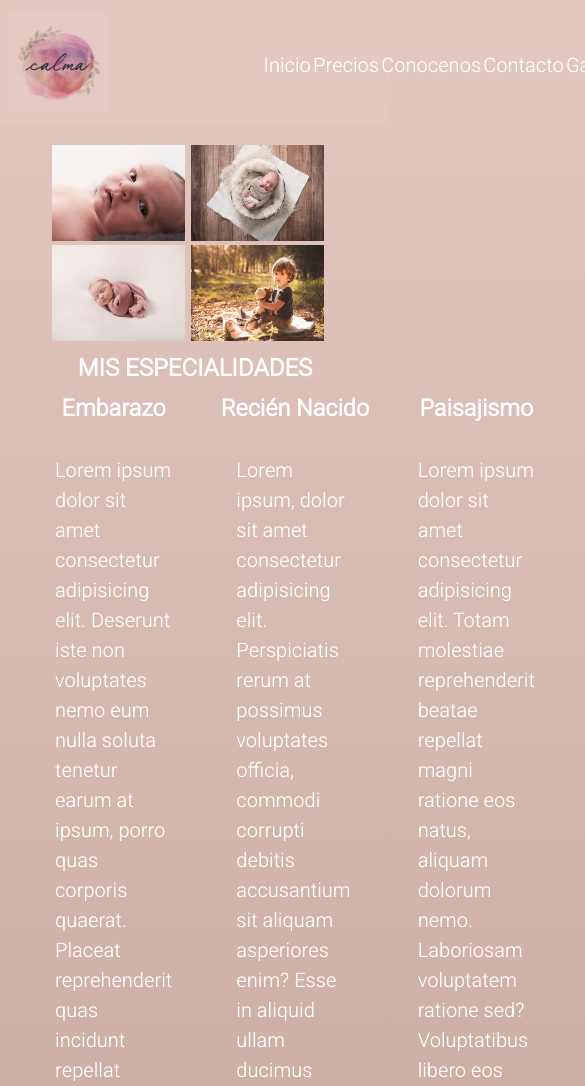
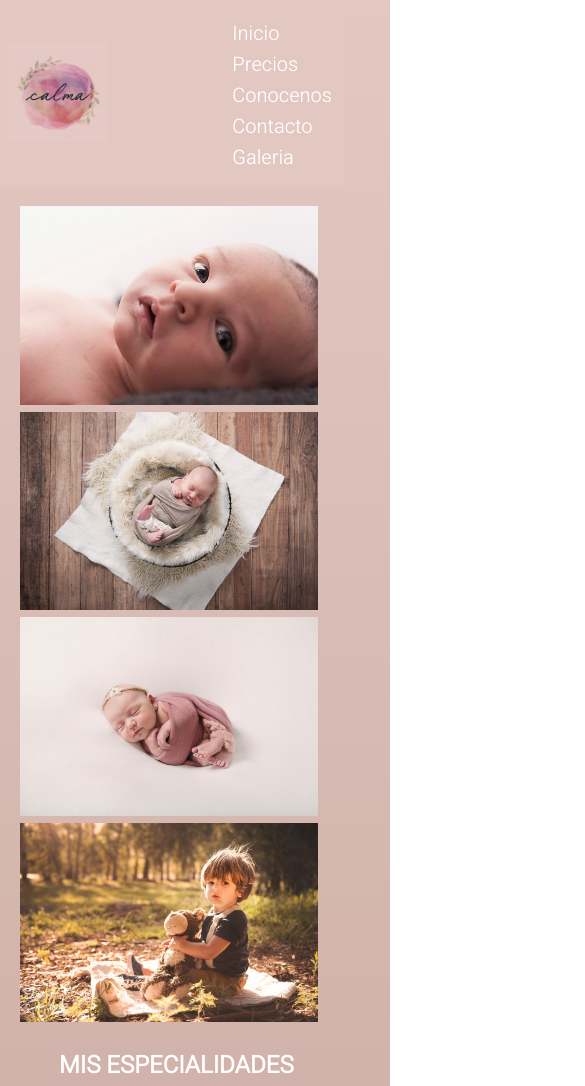
Before and after one commit to BerLissarrague/Repo-Proyecto-final, a plain HTML site: page index.html in a window 390 px wide. Shown: the top 1086 px of the page, 585 px wide, since content can reach past the window. Drawn offline with Linux system fonts and the light colour scheme.

Commit message:
Responsive

```diff
--- a/Css/estilo.css
+++ b/Css/estilo.css
@@ -178,3 +178,115 @@ select, input, option{
 .conocenos{
     padding: 5%;
 }
+@media only screen and (max-width: 600px){
+    .encabezado{
+        display: flex;
+        align-items: center;
+        background-color: #e3c8c1;
+        justify-content: space-between;
+        margin: 0 -1%;
+        margin-bottom: 5%;
+        padding: 2%;
+        width: 90%;
+    }
+
+    header label{
+        display: block;
+    }
+    .encabezadoNav ul{
+        flex-direction: column;
+    }
+    h2{
+        display: flex;
+        height: 100%;
+        width: 85%;
+        justify-content: center;
+        margin: 10px;
+        text-transform: uppercase;
+        margin-top: 5%;
+    }
+    h3{
+        width: 85%;
+        text-align: center;
+        margin-top: 2%;
+    }
+    .contGaleria{
+        height:95%;
+        margin: 1rem;
+        margin-top: 0%;
+        margin-bottom: 0%;
+    }
+    .galeria{
+        display: flex;
+        flex-direction: column;
+        justify-content: center;
+        width: 85%;
+        margin-bottom: 5%;
+    }
+    .info{
+        display: grid;
+        grid-template-columns: repeat(2, 1fr);
+        grid-template-rows: repeat(3, 1fr);
+        grid-template-areas: "embarazo recienNacido"" paisajismo institucional" "deportiva gastronomica";
+        width: 85%;
+        text-align: justify;
+        font-size: 15px;
+        line-height: 1.5em;
+        margin: 0 auto;
+    }
+    .info p{
+        margin: 1rem;
+        text-align: justify;
+
+    }
+    .imagFondo{
+        display:flex;
+        flex-direction: column;
+        width: 85%;
+        justify-content: center;
+        flex-wrap: nowrap;
+     }
+    .imagFondo img{
+        width: 200px;
+        margin: 0 auto;
+    }
+
+    .redes{
+        display: flex;
+        flex-direction: row;
+        flex-wrap: nowrap;
+        justify-content: center;
+        align-items: center ;
+        width: 90%;
+        }
+
+    .redes i{
+            padding: 5px;
+        }
+
+    .redes span, .redes p{
+            padding: 7px;
+        }
+}
+
+@media only screen and (min-width: 600px){
+
+
+}
+@media only screen and (max-width: 780px){
+
+}
+
+@media only screen and (min-width: 992px){
+
+    .imagFondo img:hover{
+        transform: scale(1.4,1.4);
+        transition: all 2s;
+    }
+}
+@media only screen and (min-width: 1200px){
+    .imagFondo img:hover{
+        transform: scale(1.4,1.4);
+        transition: all 2s;
+    }
+}
```
